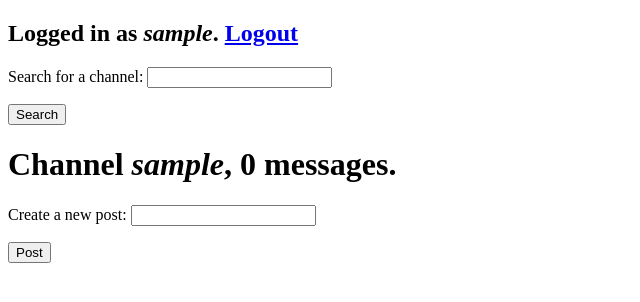
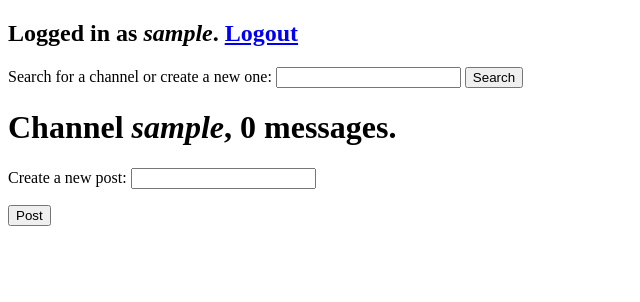
Before and after one commit to aattoa/tikawe-projekti, a Flask app: a page that uses templates/index.html in a window 1280 px wide. Shown: the top 302 px of the page, without its empty margins (0-640 px from the left). Run offline with Flask 3, Linux system fonts and the light colour scheme; the visitor is signed in with stand-in values (Sample User, id 1); data that the repository does not hold is empty.

Commit message:
Allow users to create new channels

```diff
--- a/app.py
+++ b/app.py
@@ -126,4 +126,4 @@ def api_channel_search():
     sql = 'SELECT DISTINCT channel FROM messages WHERE instr(channel, ?) > 0'
     search_term = flask.request.form['search_term']
     channels = query(sql, [search_term])
-    return flask.render_template('channel_search.html', channels=channels, search_term=search_term)
+    return flask.render_template('channel_search.html', new=not channels, channels=channels, search_term=search_term)
--- a/templates/channel_search.html
+++ b/templates/channel_search.html
@@ -6,6 +6,9 @@
 </head>
 
 <body>
+    {% if new %}
+    No channels matched <i>'{{ search_term }}'</i>. <a href="/channel/{{ search_term }}">Create a new channel?</a>
+    {% else %}
     {% if search_term == '' %}
     All channels:
     {% else %}
@@ -16,6 +19,7 @@
     <li><a href="/channel/{{ channel[0] }}"><b>{{ channel[0] }}</b></a></li>
     {% endfor %}
     </ul>
+    {% endif %}
 </body>
 
 </html>
--- a/templates/index.html
+++ b/templates/index.html
@@ -12,8 +12,10 @@
     <h2><a href="/login">Login</a>, <a href="/register">Register</a></h2>
     {% endif %}
     <form action="/api/channel_search" method="post">
-        <p>Search for a channel: <input name="search_term" /></p>
-        <input type="submit" value="Search" />
+        <p>
+            Search for a channel or create a new one: <input name="search_term" />
+            <input type="submit" value="Search" />
+        </p>
     </form>
     <h1>Channel <i>{{ channel }}</i>, {{ count }} messages.</h1>
     {% for message in messages %}
```
